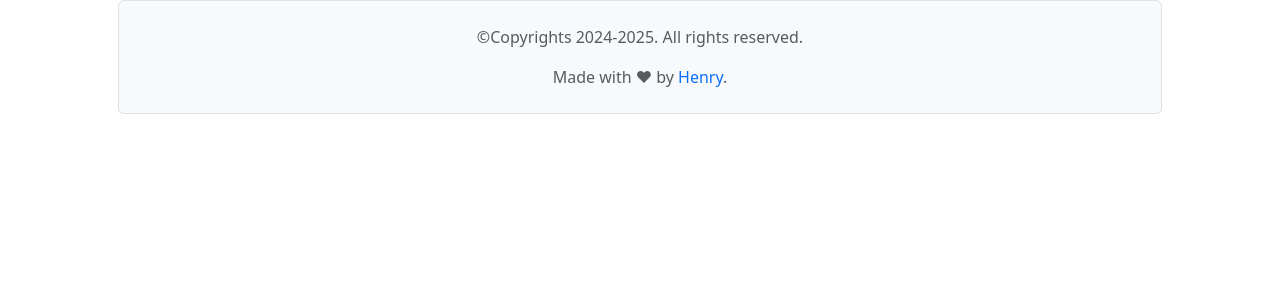
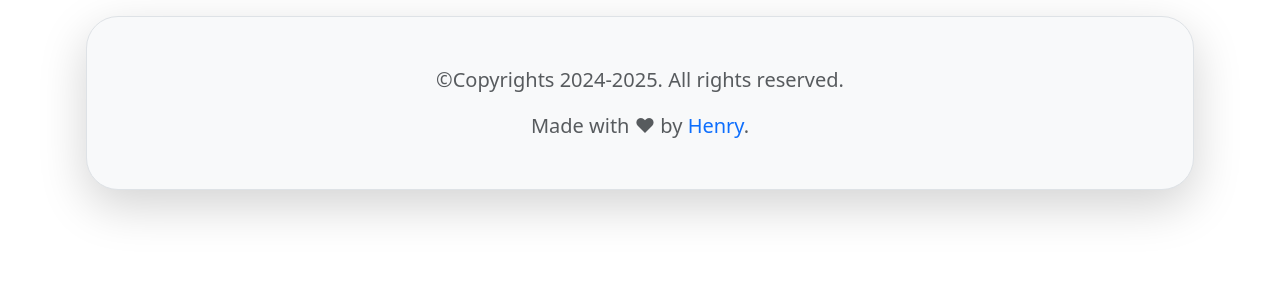
Before and after one commit to henry-jacq/photogram-mongodb, a PHP site: template views/layouts/head.php in a window 1280 px wide. Shown: the part 80-380 px from the top of the page. Run offline with PHP 8.4, Linux system fonts and the light colour scheme; the template is opened without the code that fills it, so the values that code supplies are empty.

Commit message:
change: header and footer updated

```diff
--- a/views/layouts/footer.php
+++ b/views/layouts/footer.php
@@ -1,8 +1,8 @@
-<div class="container mb-3 mt-auto px-md-5">
-    <footer class="py-4 bg-body-tertiary rounded border">
+<div class="container p-3 mb-3 mt-auto">
+    <footer class="py-5 bg-body-tertiary rounded-5 border shadow-lg">
         <div class="text-center text-body-secondary">
-            <p>©Copyrights <?= date('Y') . '-' . date('Y') + 1 ?>. All rights reserved.</p>
-            <span>Made with ❤ by <a href="https://github.com/henry-jacq">Henry</a>.</span>
+            <p class="fs-5">©Copyrights <?= date('Y') . '-' . date('Y') + 1 ?>. All rights reserved.</p>
+            <span class="fs-5">Made with ❤ by <a href="https://github.com/henry-jacq">Henry</a>.</span>
         </div>
     </footer>
 </div>
--- a/views/layouts/header.php
+++ b/views/layouts/header.php
@@ -50,11 +50,22 @@
                                 </svg>
                             </a>
                             <ul class="dropdown-menu dropdown-menu-md-end">
-                                <li><a class="dropdown-item" href="/profile/<?= $user['username']?>"><i class="bi bi-person-circle me-2"></i>My Profile</a></li>
-                                <li><a class="dropdown-item" href="/profile/edit"><i class="bi bi-pencil me-2"></i>Edit Profile</a></li>
-                                <li><a class="dropdown-item" href="/settings/account"><i class="bi bi-gear me-2"></i>Settings</a></li>
+                                <li>
+                                    <a class="dropdown-item" href="/profile/<?= $user['username']?>"><i class="bi bi-person-circle me-2"></i>My Profile</a>
+                                </li>
+                                <li>
+                                    <a class="dropdown-item" href="/profile/edit"><i class="bi bi-pencil me-2"></i>Edit Profile</a>
+                                </li>
+                                <li>
+                                    <a class="dropdown-item" href="/settings/account"><i class="bi bi-gear me-2"></i>Settings</a>
+                                </li>
+                                <li class="">
+                                    <a role="button" class="dropdown-item bg-body-tertiary text-warning" onclick="dialog('Not Implemented!',' This feature is not implemented');"><i class="bi bi-star me-2"></i>Upgrade to Pro!</a>
+                                </li>
                                 <li class="dropdown-divider"></li>
-                                <li><a class="dropdown-item" href="/logout"><i class="bi bi-box-arrow-left me-2"></i>Sign Out</a></li>
+                                <li>
+                                    <a class="dropdown-item" href="/logout"><i class="bi bi-box-arrow-left me-2"></i>Sign Out</a>
+                                </li>
                                 <li class="dropdown-divider"></li>
                                 <li>
                                     <div class="d-flex justify-content-center gap-2 align-items-center px-2 py-0">
```
